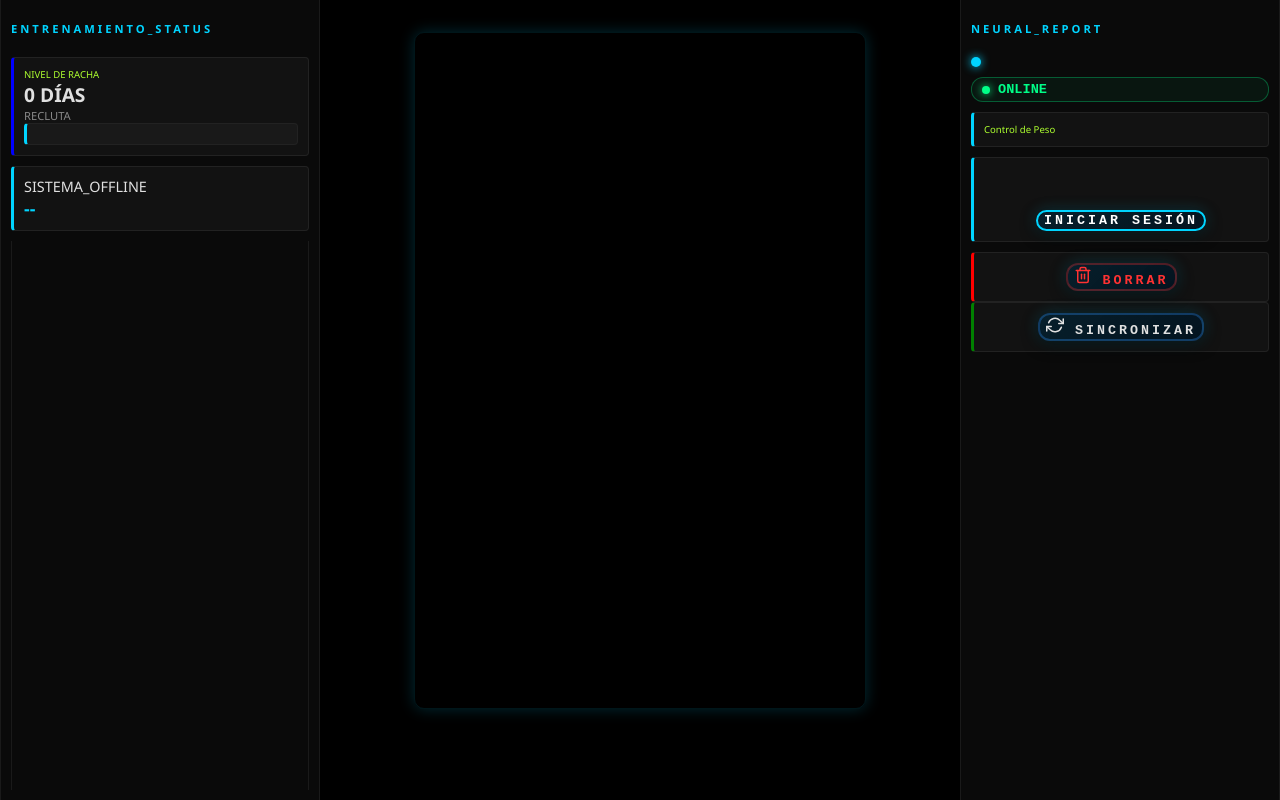
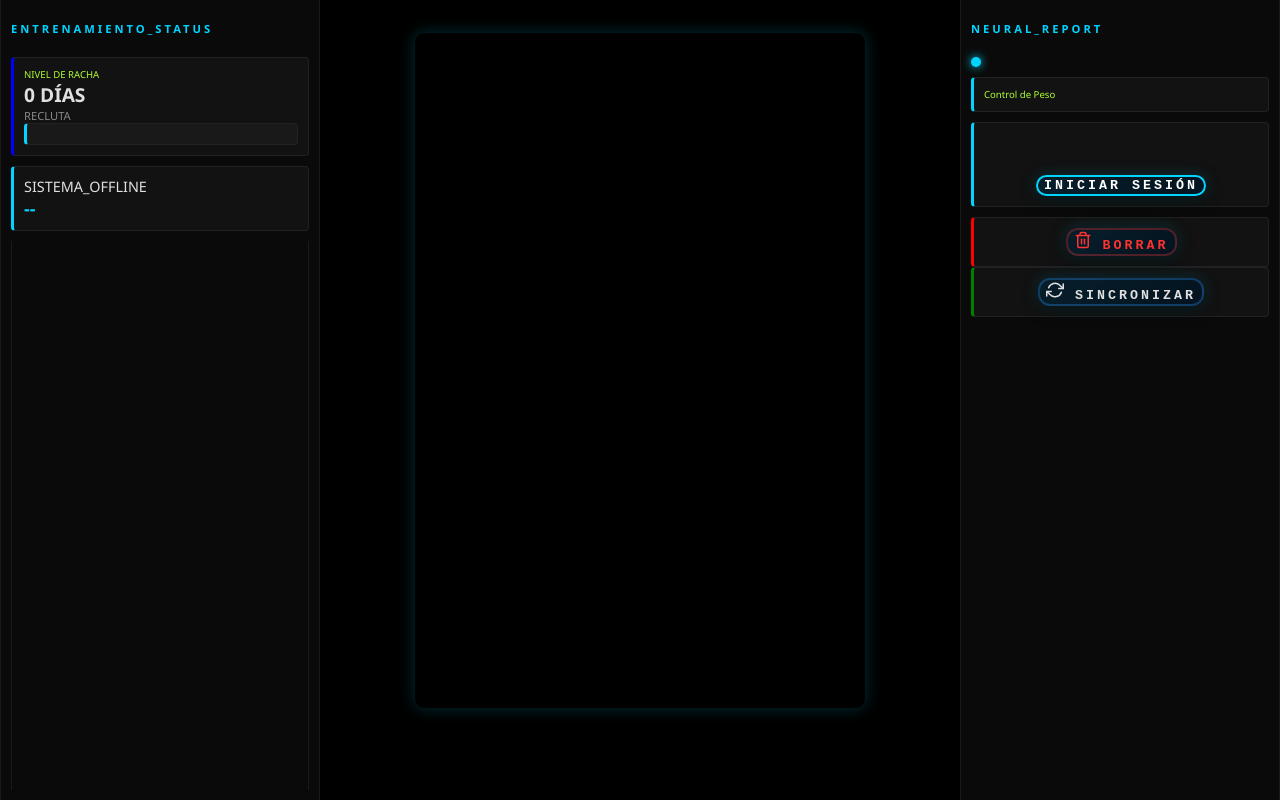
Before and after one commit to M0rtigan07/EVA_SYS, a website: page index.html in a window 1280 px wide. Drawn offline with Linux system fonts and the light colour scheme.

Commit message:
VERSION COMPLETA2

```diff
--- a/index.html
+++ b/index.html
@@ -84,10 +84,6 @@
                 style="width: 10px; height: 10px; border-radius: 50%; background: var(--blue-tech); box-shadow: 0 0 10px var(--blue-tech); transition: 0.5s;">
             </div>
 
-            <div id="red-status-indicator" class="status-badge online">
-                <span class="status-dot"></span>
-                <span id="red-status-text">ONLINE</span>
-            </div>
 
             <!-- Eliminamos o comentamos el vision-core y añadimos controles de flujo -->
             <div id="cardio-session-box" class="card" style="display:none; border-left-color: #ffd700;">
```
